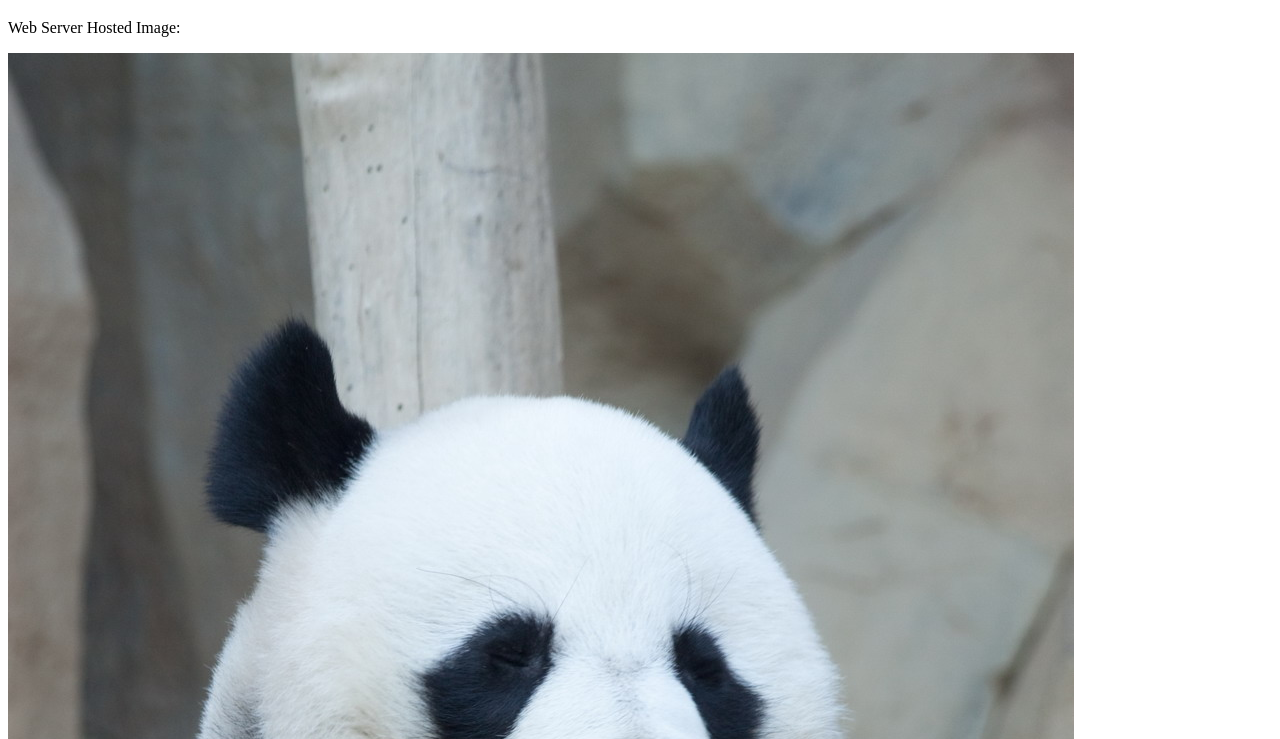
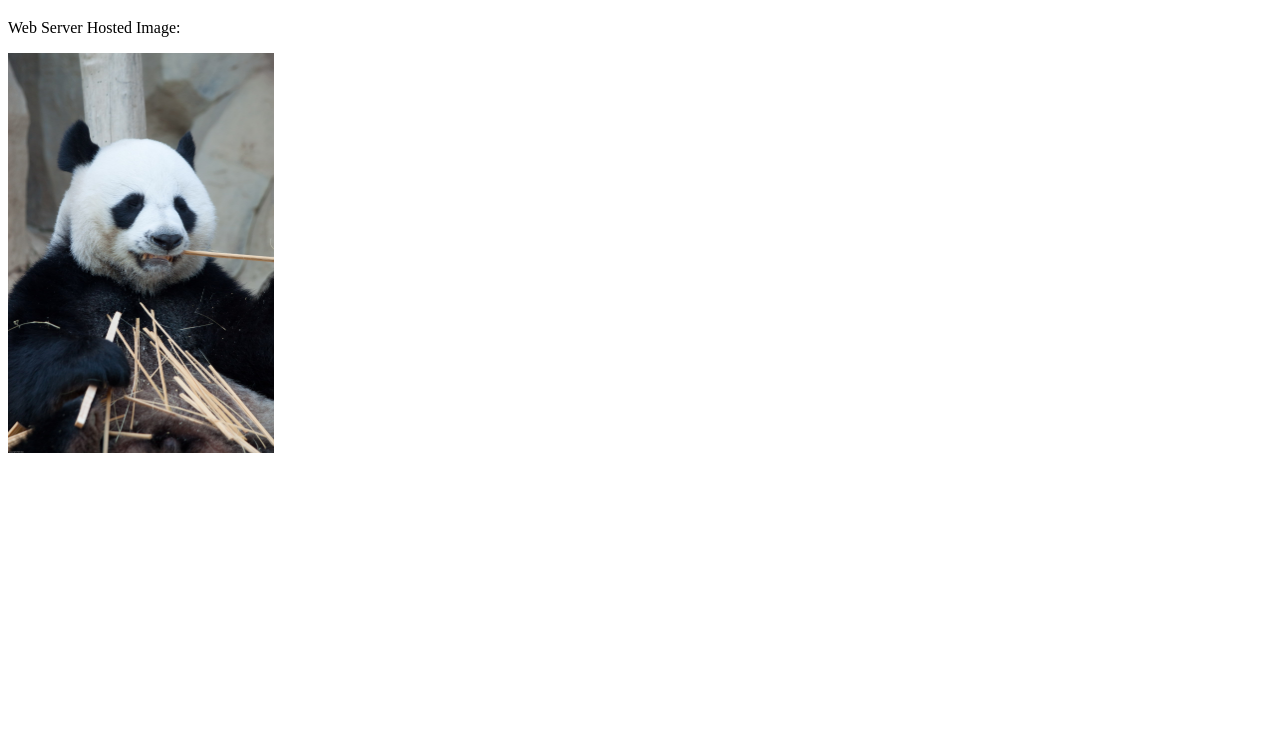
Before and after one commit to becohen/panda-CDN-site, a plain HTML site: page index.html in a window 1280 px wide. Shown: the part 61-800 px from the top of the page. Drawn offline with Linux system fonts and the light colour scheme.

Commit message:
updated panda image size[C

```diff
--- a/index.html
+++ b/index.html
@@ -9,7 +9,7 @@
         <h1>Hello Panda</h1>
 
         <p>Web Server Hosted Image:</p>
-        <img src="Images/panda.jpg" alt="panda pic goes here">
+        <img src="Images/panda.jpg" alt="panda pic goes here" height=400 width=266>
 
 		<!--Here's where we replace the page relevant link with the same file location but relevant to the CDN!-->
 <!--         <p>CDN Hosted Image:</p>
```
